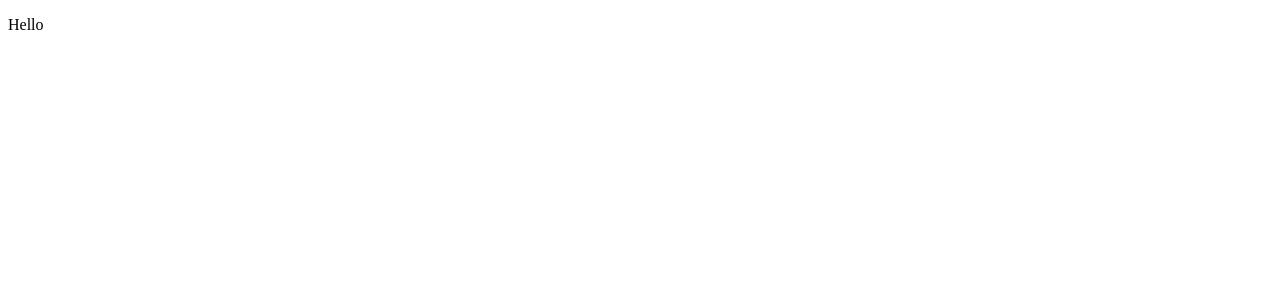
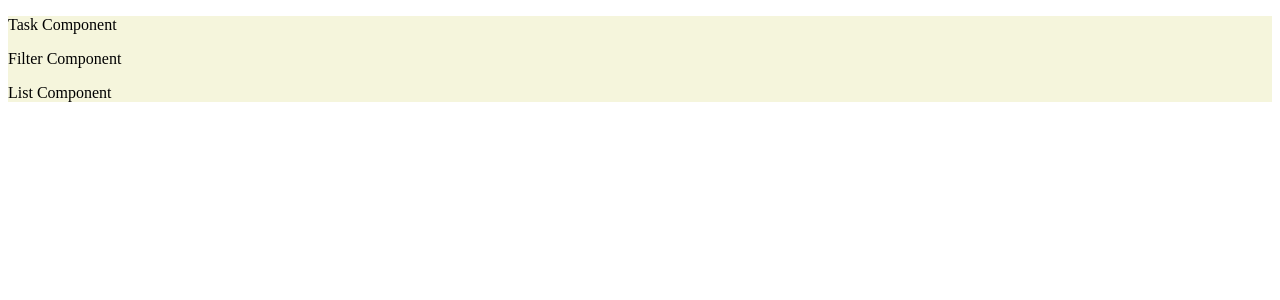
Before and after one commit to abu421/2025-Todo-App, a Next.js app: page / in a window 1280 px wide. Shown: the top 300 px of the page. Built offline with nearby package versions, Linux system fonts and the light colour scheme.

Commit message:
Adding Components Structure

```diff
--- a/src/app/page.js
+++ b/src/app/page.js
@@ -1,7 +1,10 @@
+import styles from "app/page.module.scss";
+import Main from "@/components/main/main";
+
 export default function Home() {
   return (
-    <>
-      <p>Hello</p>
-    </>
+    <div className={styles["main-container"]}>
+      <Main />
+    </div>
   );
 }
--- /dev/null
+++ b/src/app/page.module.scss
@@ -0,0 +1,3 @@
+.main-container{
+    background-color: beige;
+}
--- /dev/null
+++ b/src/components/filter/filter.jsx
@@ -0,0 +1,11 @@
+import styles from "@/components/Filter/filter.module.scss";
+
+const Filter = () => {
+  return (
+    <div className="filter-container">
+      <p>Filter Component</p>
+    </div>
+  );
+};
+
+export default Filter;
--- /dev/null
+++ b/src/components/lists/lists.jsx
@@ -0,0 +1,11 @@
+import styles from "@/components/lists/lists.module.scss";
+
+const Lists = () => {
+  return (
+    <div className="lists-container">
+      <p>List Component</p>
+    </div>
+  );
+};
+
+export default Lists;
--- /dev/null
+++ b/src/components/main/main.jsx
@@ -0,0 +1,16 @@
+import styles from "@/components/main/main.module.scss";
+import Task from "@/components/task/task";
+import Filter from "@/components/filter/filter";
+import Lists from "@/components/lists/lists";
+
+const Main = () => {
+  return (
+    <div className="main-container">
+      <Task />
+      <Filter />
+      <Lists />
+    </div>
+  );
+};
+
+export default Main;
--- /dev/null
+++ b/src/components/task/task.jsx
@@ -0,0 +1,11 @@
+import styles from "@/components/Task/task.module.scss";
+
+const Task = () => {
+  return (
+    <div className="task-container">
+      <p>Task Component</p>
+    </div>
+  );
+};
+
+export default Task;
```
Also changed, not shown: package.json (+4 -3 lines), src/components/filter/filter.module.scss (added), src/components/lists/lists.module.scss (added), src/components/main/main.module.scss (added), src/components/task/task.module.scss (added), 1 other file (tests, documents, lock files or other folders).
